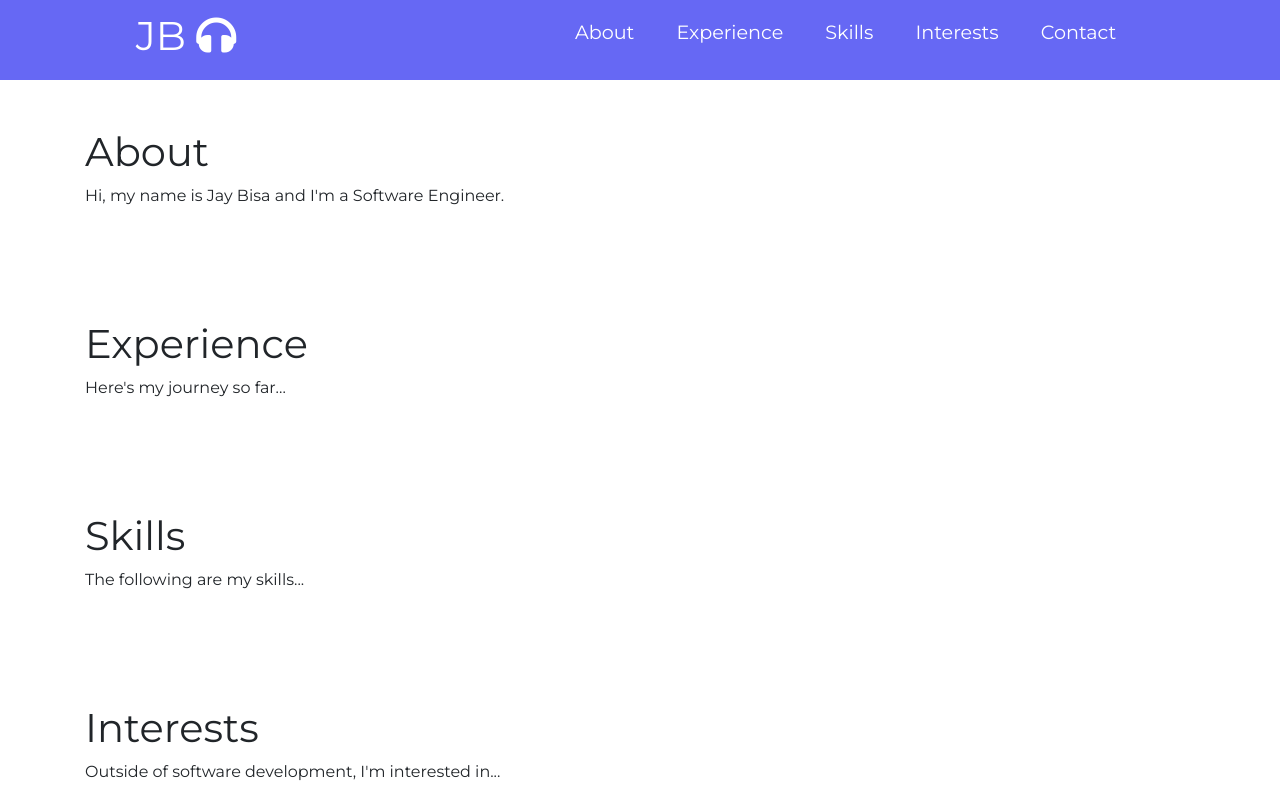
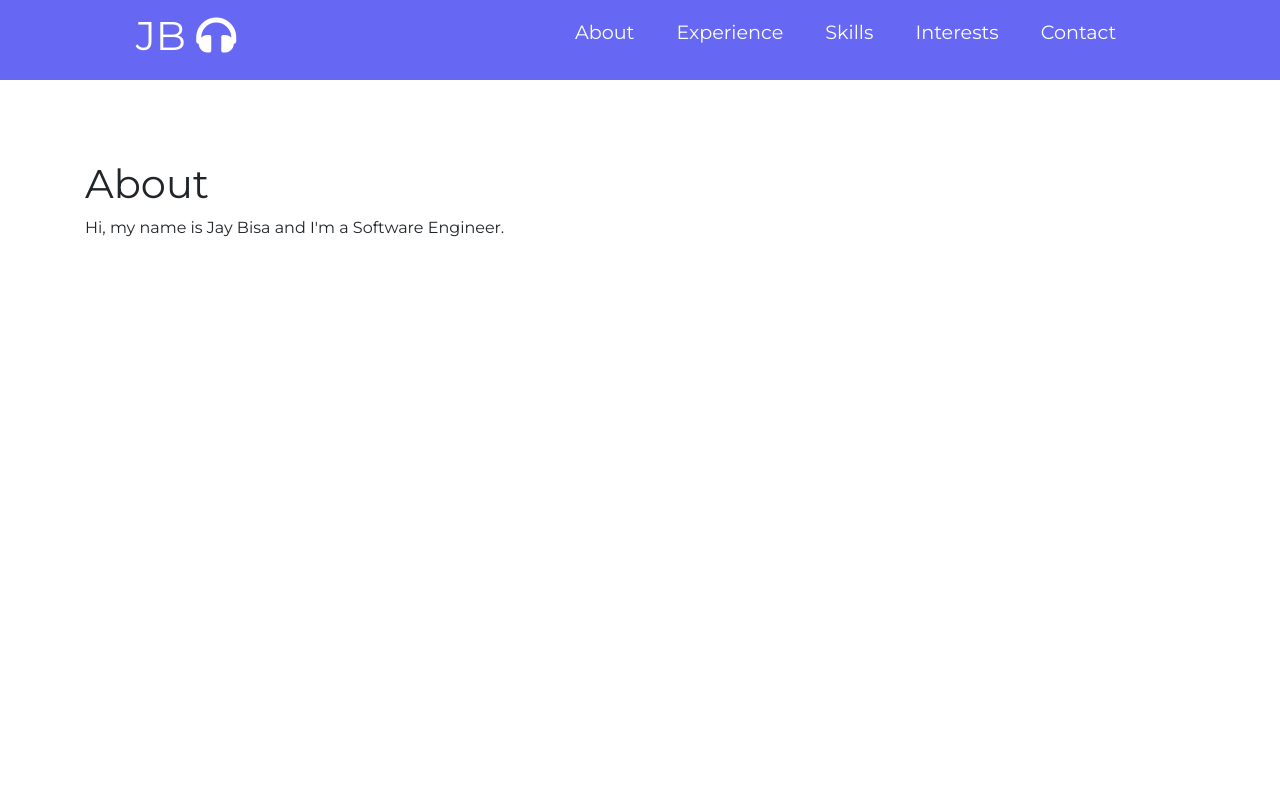
Before and after one commit to jbisa/jaybisa-website, a React (Create React App) app: page / in a window 1280 px wide. Shown: the top 800 px of the page. Built offline with nearby package versions, Linux system fonts and the light colour scheme.

Commit message:
Add sticky navbar.

```diff
--- a/src/App.css
+++ b/src/App.css
@@ -7,9 +7,9 @@ html, body {
   height: 100%;
 }
 
-section {
+.section {
   padding-top: 5rem !important;
-  padding-bottom: 5rem !important;
+  padding-bottom: 35rem !important;
 }
 
 .page-wrap {
--- a/src/components/About.js
+++ b/src/components/About.js
@@ -3,7 +3,7 @@ import React, { Component } from 'react';
 class About extends Component {
     render() {
         return(
-            <section id="#about" class="container py-5">
+            <section id="#about" class="container py-5 section">
                 <h1>About</h1>
                 <p>Hi, my name is Jay Bisa and I'm a Software Engineer.</p>
             </section>
--- a/src/components/Experience.js
+++ b/src/components/Experience.js
@@ -3,7 +3,7 @@ import React, { Component } from 'react';
 class Experience extends Component {
     render() {
         return(
-            <section id="#experience" class="container py-5">
+            <section id="#experience" class="container py-5 section">
                 <h1>Experience</h1>
                 <p>Here's my journey so far...</p>
             </section>
--- a/src/components/Interests.js
+++ b/src/components/Interests.js
@@ -3,7 +3,7 @@ import React, { Component } from 'react';
 class Interests extends Component {
     render() {
         return(
-            <section id="#interests" class="container py-5">
+            <section id="#interests" class="container py-5 section">
                 <h1>Interests</h1>
                 <p>Outside of software development, I'm interested in...</p>
             </section>
--- a/src/components/Navbar/Navbar.js
+++ b/src/components/Navbar/Navbar.js
@@ -13,7 +13,7 @@ class Navbar extends Component {
 
     render() {
         return(
-            <nav className="NavbarItems">
+            <nav className="NavbarItems sticky-top">
                 <h1 className="navbar-logo">JB <i className="fas fa-headphones"></i></h1>
                 <div className="menu-icon" onClick={this.handleClick}>
                     <i className={this.state.clicked ? 'fas fa-times' : 'fas fa-bars'}></i>
--- a/src/components/Skills.js
+++ b/src/components/Skills.js
@@ -3,7 +3,7 @@ import React, { Component } from 'react';
 class Skills extends Component {
     render() {
         return(
-            <section id="#skills" class="container py-5">
+            <section id="#skills" class="container py-5 section">
                 <h1>Skills</h1>
                 <p>The following are my skills...</p>
             </section>
```
Also changed, not shown: 1 other file (tests, documents, lock files or other folders).
